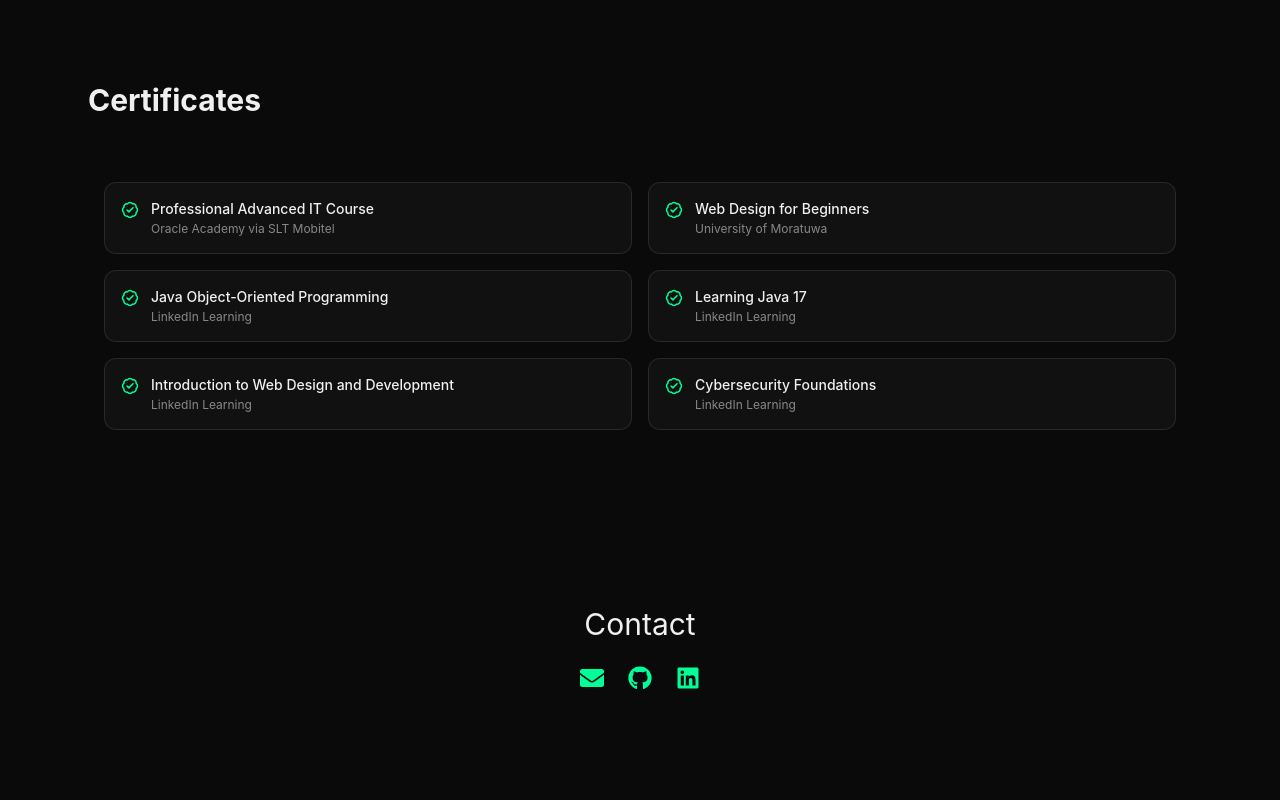
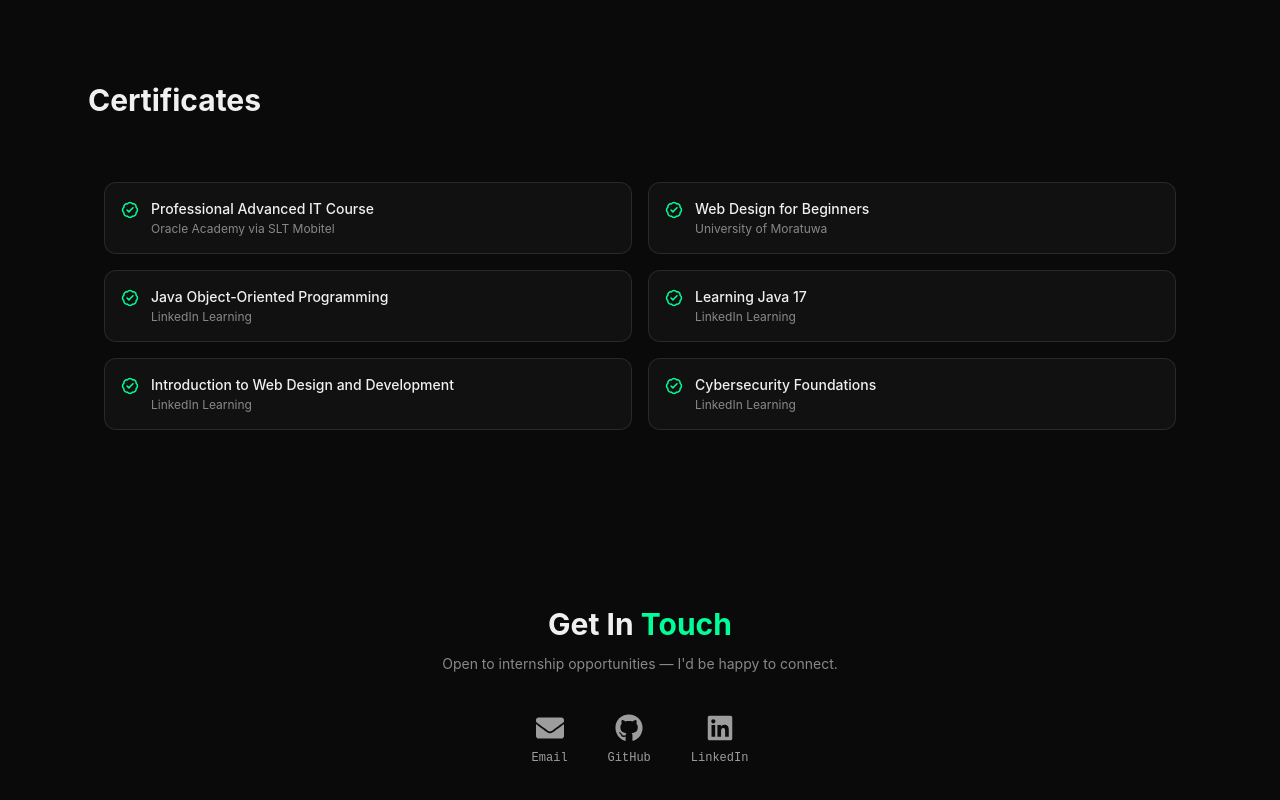
Before and after one commit to YasOnline177/yasara-portfolio, a React (Vite) app: page / in a window 1280 px wide. Shown: the part 2936-3736 px from the top of the page. Before the commit the page ends 3706 px from the top, so only its background shows below. Built offline with nearby package versions, Linux system fonts and the light colour scheme.

Commit message:
refine Contact with labels and subtext

```diff
--- a/src/components/Contact.jsx
+++ b/src/components/Contact.jsx
@@ -1,23 +1,38 @@
+import { label } from "framer-motion/client";
 import SectionWrapper from "./SectionWrapper";
 import { FaGithub, FaLinkedin, FaEnvelope } from "react-icons/fa";
+import { Icon } from "lucide-react";
+
+const links = [
+  { icon: FaEnvelope, label: "Email", href: "mailto:yasarasamaraweera@gmail.com "},
+  { icon: FaGithub, label: "GitHub", href: "https://github.com/YasOnline177", target: "_blank"},
+  {icon: FaLinkedin, label: "LinkedIn", href: "https://linkedin.com/in/yasara-samaraweera-3a4341333", target: "_blank"},
+];
 
 export default function Contact() {
   return (
     <SectionWrapper id="contact">
-      <h2 className="text-3xl mb-6 text-center">Contact</h2>
-
-      <div className="flex justify-center gap-6 text-accent text-2xl">
-        <a href="mailto:yasarasamaraweera@gmail.com">
-          <FaEnvelope className="hover:scale-110 transition" />
-        </a>
-
-        <a href="https://github.com/YasOnline177">
-          <FaGithub className="hover:scale-110 transition"/>
-        </a>
-
-        <a href="https://linkedin.com/in/yasara-samaraweera-3a4341333">
-          <FaLinkedin className="hover:scale-110 transition" />
-        </a>
+      <div className="text-center">
+        <h2 className="text-3xl font-bold mb-3">
+          Get In <span className="text-accent">Touch</span>
+        </h2>
+        <p className="text-muted mb-10 text-sm">
+          Open to internship opportunities — I'd be happy to connect.
+        </p>
+        <div className="flex justify-center gap-10">
+          {links.map(({ icon: Icon, label, href, target }) => (
+            <a
+              key={label}
+              href={href}
+              target={target}
+              rel="noopener noreferrer"
+              className="flex flex-col items-center gap-2 text-white/60 hover:text-accent transition"
+            >
+              <Icon size={28} />
+              <span className="text-xs font-mono">{label}</span>
+            </a>
+          ))}
+        </div>
       </div>
     </SectionWrapper>
   );
```
